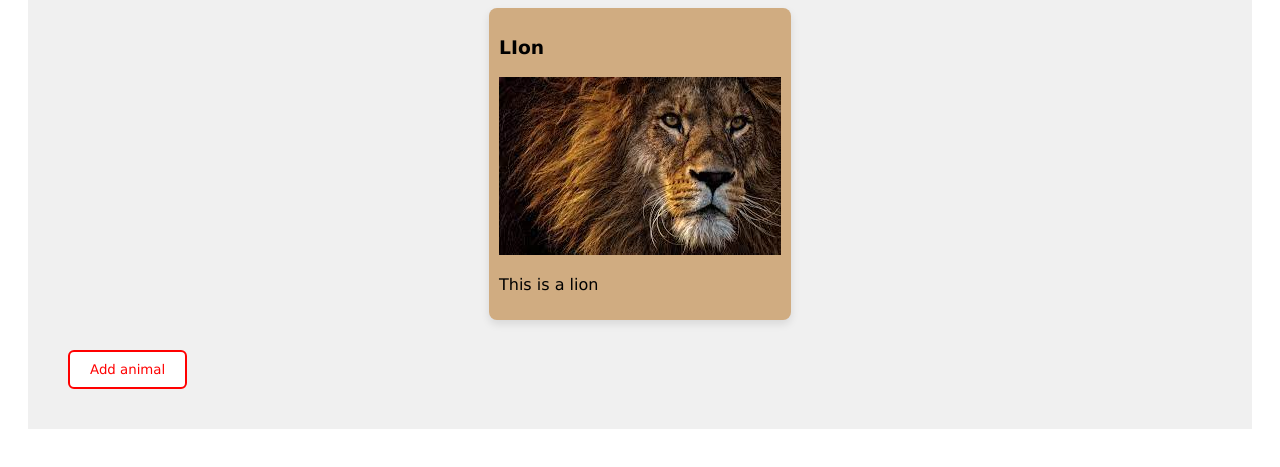
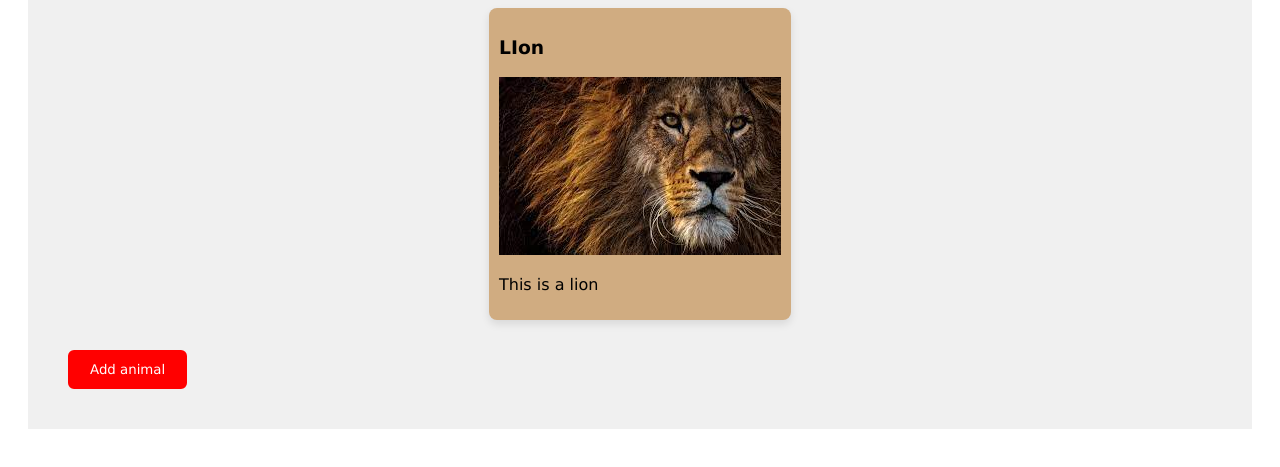
Before and after one commit to georgesroberto/Local-Storage, a plain HTML site: page index.html in a window 1280 px wide. In both pictures the pointer is over the button "Add animal". Shown: the part 121-588 px from the top of the page. Drawn offline with Linux system fonts and the light colour scheme.

Commit message:
Page Styling

```diff
--- a/style.css
+++ b/style.css
@@ -39,6 +39,6 @@ button {
 }
 
 button:hover {
-    background-color: #ffffff;
-    color: #ff0000;
+  background-color: #ff0000;
+  color: #ffffff;
 }
```
